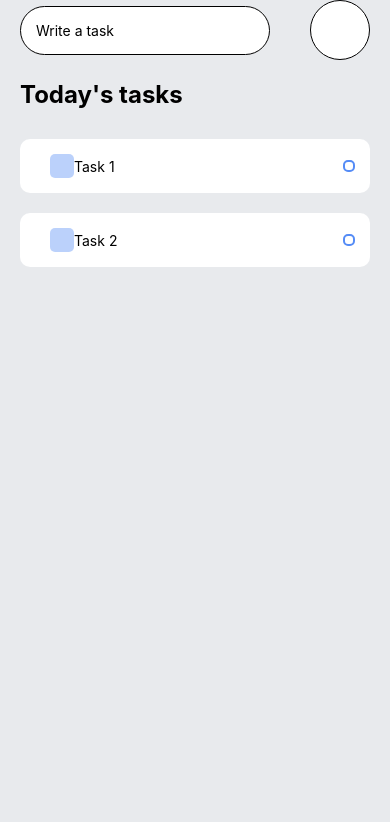
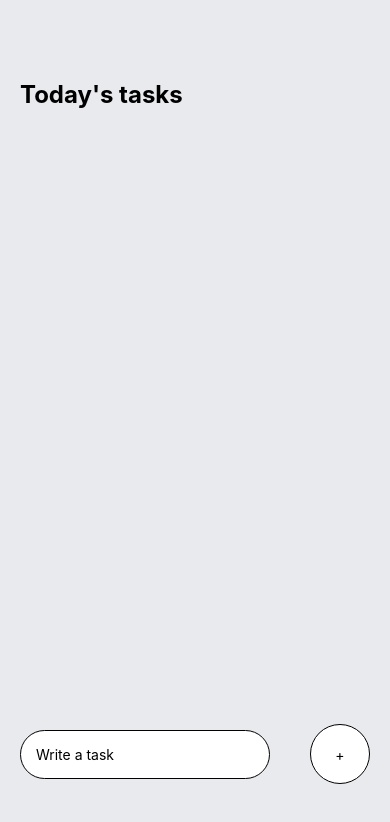
Before and after one commit to Dare54/ToDoList, a React Native app: screen / in a window 390 px wide. Shown: the top 822 px of the page. Built offline with nearby package versions, Linux system fonts and the light colour scheme.

Commit message:
Almost Done

```diff
--- a/App.js
+++ b/App.js
@@ -1,9 +1,23 @@
-import React from 'react';
+import React, {useState} from 'react';
 import { StatusBar } from 'expo-status-bar';
 import { KeyboardAvoidingView, Platform, StyleSheet, Text, TouchableOpacity, View, TextInput } from 'react-native';
 import Task from './components/Task';
 
 export default function App() {
+  const [task, setTask] = useState();
+  const [taskItems, setTaskItems] = useState([]);
+
+  const handleAddTask = () => {
+    setTaskItems([...taskItems, task])
+    setTask(null);
+  }
+
+  const completeTask = (index) => {
+    let itemsCopy = [...taskItems];
+    itemsCopy.splice(index, 1);
+    setTaskItems(itemsCopy);
+  }
+
   return (
     <View style={styles.container}>
 
@@ -13,8 +27,18 @@
 
         <View style={styles.items}>
           {/* This is where the task will go! */}
-          <Task text={'Task 1'} />
-          <Task text={'Task 2'}/>
+          {
+            taskItems.map((item, index) => {
+              return (
+                <TouchableOpacity key={index} onPress={() => completeTask (index)}>
+                    <Task key={index} text={item} />
+                </TouchableOpacity>
+
+              )
+            })
+          }
+          {/*<Task text={'Task 1'} />
+          <Task text={'Task 2'}/> */}
 
         </View>
 
@@ -26,11 +50,11 @@
         behavior={Platform.OS === "ios" ? "padding" : "height"}
         style={styles.writeTaskWrapper}
        >
-        <TextInput style={styles.input} placeholder={'Write a task'} />
+        <TextInput style={styles.input} placeholder={'Write a task'} value={task} onChangeText={text => setTask(text)} />
 
-        <TouchableOpacity>
+        <TouchableOpacity onPress={() => handleAddTask()}>
           <View style={styles.addWrapper}>
-            <Text style={styles.addText}></Text>
+            <Text style={styles.addText}>+</Text>
           </View>
         </TouchableOpacity>
        </KeyboardAvoidingView>
@@ -58,7 +82,7 @@
   },
   writeTaskWrapper: {
     position: 'absolute',
-    botton: 60,
+    bottom: 60,
     width: '100%',
     flexDirection: 'row',
     justifyContent: 'space-around',
```
